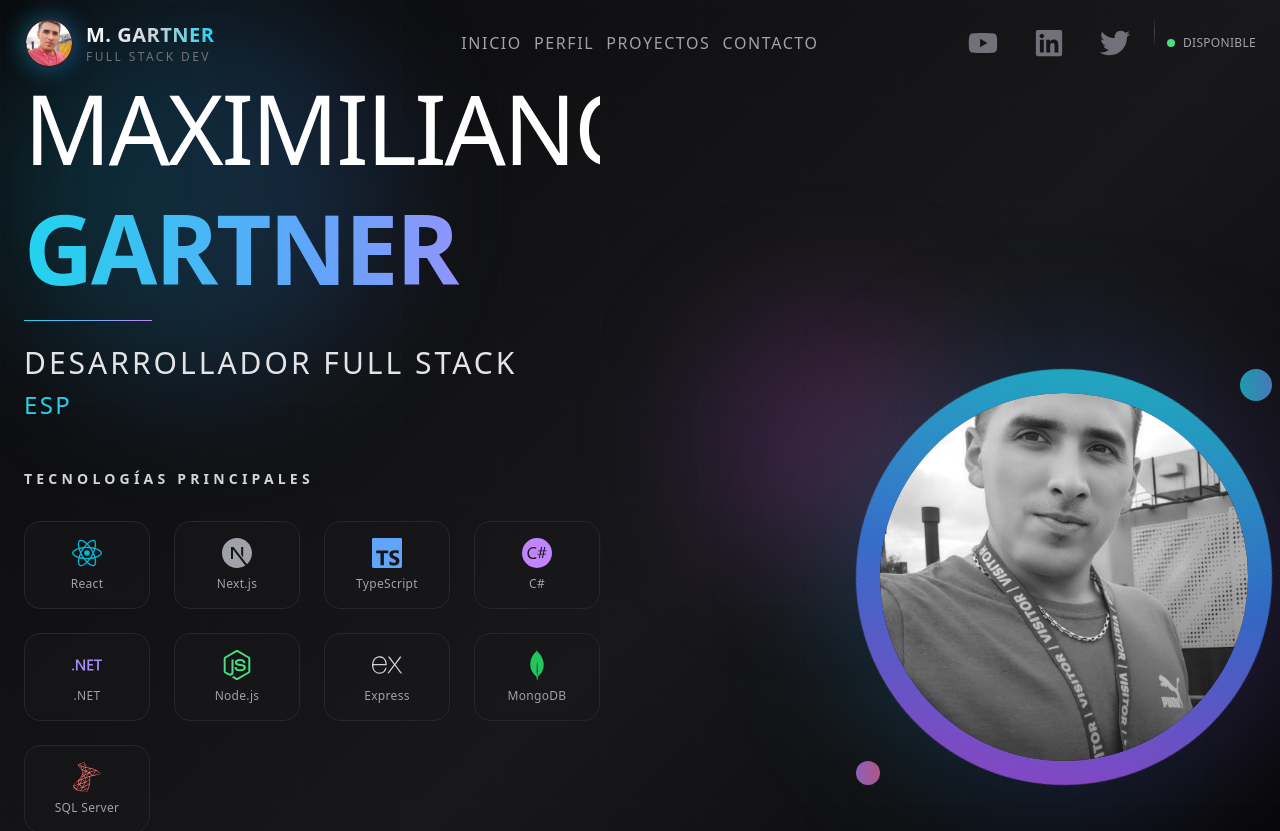
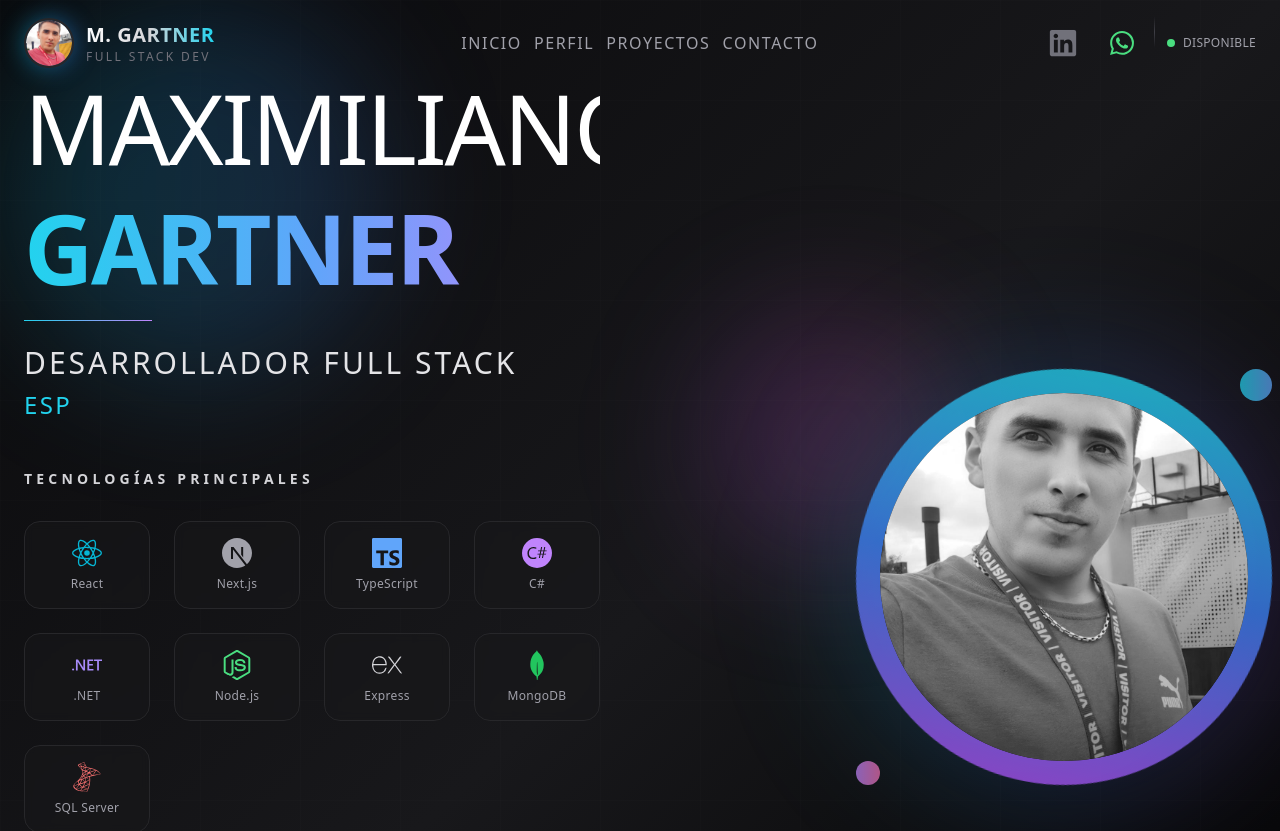
Before and after one commit to maxi-gartner/porfolio, a Next.js app: page / in a window 1280 px wide. Shown: the top 831 px of the page. Built offline with nearby package versions, Linux system fonts and the light colour scheme.

Commit message:
icono de wsp agregado

```diff
--- a/components/header.tsx
+++ b/components/header.tsx
@@ -18,6 +18,16 @@
     return () => window.removeEventListener("scroll", handleScroll)
   }, [])
 
+  // Función para abrir WhatsApp con mensaje personalizado
+  const openWhatsApp = () => {
+    const phoneNumber = "5491234567890" // Reemplaza con tu número (código país + número sin +)
+    const message = encodeURIComponent(
+      "¡Hola Maxi! Vi tu portfolio y me interesa conocer más sobre tus servicios de desarrollo. ¿Podemos conversar?"
+    )
+    const whatsappUrl = `https://wa.me/${phoneNumber}?text=${message}`
+    window.open(whatsappUrl, "_blank")
+  }
+
   return (
     <MotionTransition
       position='bottom'
@@ -28,9 +38,12 @@
       }`}
     >
       <header className='container mx-auto px-6 py-4'>
-        <div className='grid grid-cols-1 lg:grid-cols-3 items-center'>
+        <div className='grid grid-cols-4 lg:grid-cols-3 items-center'>
           {/* Logo/Brand con efecto holográfico */}
-          <Link href='/' className='group flex items-center space-x-3 '>
+          <Link
+            href='/'
+            className='group col-span-3 lg:col-span-1 flex items-center space-x-3 '
+          >
             <div className='relative'>
               <div className='absolute inset-0 bg-gradient-to-r from-cyan-500 to-blue-500 rounded-full blur-md opacity-50 group-hover:opacity-75 transition-opacity'></div>
               <Image
@@ -76,15 +89,18 @@
             ))}
           </nav>
 
-          {/* Social Links con efectos de hover */}
-          <div className='hidden md:flex justify-end space-x-3 col-span-1'>
-            {socialNetworks.map((item) => (
+          {/* Social Links con efectos de hover - Solo LinkedIn activo */}
+          <div className='flex justify-end space-x-3 col-span-1'>
+            {/* LinkedIn (mantener activo) */}
+            {socialNetworks
+              .filter((item) => item.id === 2) // Filtra solo LinkedIn - ajusta según tu data
+              .map((item) => (
                 <Link
                   key={item.id}
                   href={item.src}
                   target='_blank'
                   rel='noopener noreferrer'
-                className='group relative p-3 text-zinc-500 hover:text-cyan-400 transition-all duration-300 hover:transform hover:scale-110'
+                  className='hidden md:block group relative p-3 text-zinc-500 hover:text-cyan-400 transition-all duration-300 hover:transform hover:scale-110'
                 >
                   <div className='relative z-10'>{item.logo}</div>
 
@@ -96,11 +112,37 @@
                 </Link>
               ))}
 
+            {/* Botón de WhatsApp con logo original */}
+            <button
+              onClick={openWhatsApp}
+              className='group relative p-2 text-green-400 transition-all duration-300 hover:transform hover:scale-110'
+              title='Contactar por WhatsApp'
+            >
+              <div className='relative z-10'>
+                {/* SVG del logo oficial de WhatsApp */}
+                <svg
+                  width='24'
+                  height='24'
+                  viewBox='0 0 24 24'
+                  fill='currentColor'
+                  xmlns='http://www.w3.org/2000/svg'
+                >
+                  <path d='M17.472 14.382c-.297-.149-1.758-.867-2.03-.967-.273-.099-.471-.148-.67.15-.197.297-.767.966-.94 1.164-.173.199-.347.223-.644.075-.297-.15-1.255-.463-2.39-1.475-.883-.788-1.48-1.761-1.653-2.059-.173-.297-.018-.458.13-.606.134-.133.298-.347.446-.52.149-.174.198-.298.298-.497.099-.198.05-.371-.025-.52-.075-.149-.669-1.612-.916-2.207-.242-.579-.487-.5-.669-.51-.173-.008-.371-.01-.57-.01-.198 0-.52.074-.792.372-.272.297-1.04 1.016-1.04 2.479 0 1.462 1.065 2.875 1.213 3.074.149.198 2.096 3.2 5.077 4.487.709.306 1.262.489 1.694.625.712.227 1.36.195 1.871.118.571-.085 1.758-.719 2.006-1.413.248-.694.248-1.289.173-1.413-.074-.124-.272-.198-.57-.347m-5.421 7.403h-.004a9.87 9.87 0 01-5.031-1.378l-.361-.214-3.741.982.998-3.648-.235-.374a9.86 9.86 0 01-1.51-5.26c.001-5.45 4.436-9.884 9.888-9.884 2.64 0 5.122 1.03 6.988 2.898a9.825 9.825 0 012.893 6.994c-.003 5.45-4.437 9.884-9.885 9.884m8.413-18.297A11.815 11.815 0 0012.05 0C5.495 0 .16 5.335.157 11.892c0 2.096.547 4.142 1.588 5.945L.057 24l6.305-1.654a11.882 11.882 0 005.683 1.448h.005c6.554 0 11.89-5.335 11.893-11.893A11.821 11.821 0 0020.465 3.488' />
+                </svg>
+              </div>
+
+              {/* Background glow verde para WhatsApp - siempre activo en mobile, hover en desktop */}
+              <div className='absolute inset-0 bg-gradient-to-r from-green-500/20 to-emerald-500/20 rounded-full md:opacity-0 opacity-100 group-hover:opacity-100 transition-opacity duration-300 blur-sm'></div>
+
+              {/* Border glow verde - siempre activo en mobile, hover en desktop */}
+              <div className='absolute inset-0 border md:border-transparent border-green-500/30 group-hover:border-green-500/30 rounded-full transition-colors duration-300'></div>
+            </button>
+
             {/* Separador decorativo */}
             <div className='hidden sm:block w-px h-8 bg-gradient-to-b from-transparent via-zinc-700 to-transparent mx-4'></div>
 
             {/* Status indicator */}
-            <div className='flex items-center space-x-2'>
+            <div className='hidden md:flex items-center space-x-2'>
               <div className='w-2 h-2 bg-green-400 rounded-full animate-pulse'></div>
               <span className='text-xs text-zinc-400 font-medium tracking-wide hidden lg:block'>
                 DISPONIBLE
```
Lines whose indentation alone changed are shown as unchanged.
